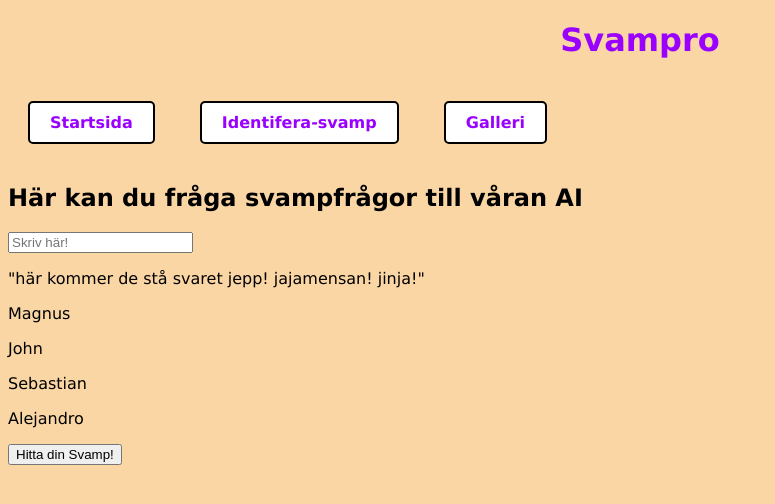
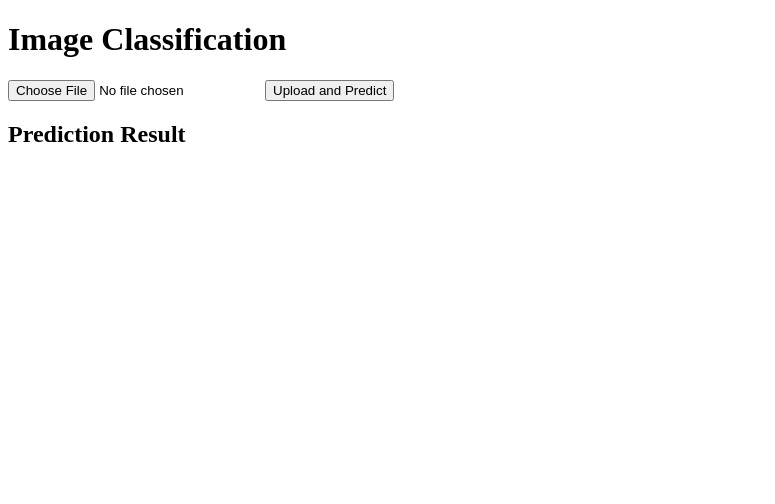
Before and after one commit to Code-666/svamp_agil_grupp, a Flask app: page /ai in a window 1280 px wide. Shown: the top 504 px of the page, without its empty margins (0-775 px from the left). Run offline with Flask 3, Linux system fonts and the light colour scheme.

Commit message:
add DL model stuff

```diff
--- a/app.py
+++ b/app.py
@@ -1,9 +1,15 @@
 from flask import Flask
-from flask import render_template, request, flash, redirect, url_for, session
+from flask import render_template, request, flash, redirect, url_for, session, jsonify
 from models import MushroomFilter, MushroomImage, MushroomInfo, db, app
 from io import BytesIO
 import base64
 from flask_sqlalchemy import SQLAlchemy
+
+from tensorflow import keras
+from tensorflow.keras.preprocessing import image
+import numpy as np
+import PIL
+from tensorflow.keras.models import load_model
 
 
 # our main page
@@ -25,9 +31,46 @@ def dagens_svamp():
 
 @app.route("/ai")
 def ai():
-    #mymodel = load_model('mushroom_model')
-    myModel = ["Magnus", "John", "Sebastian", "Alejandro"]
-    return render_template("ai.html", myModel=myModel)
+    return render_template("ai.html")
+
+@app.route('/upload', methods=['POST'])
+def upload_image():
+    if 'file' not in request.files:
+        return jsonify({'error': 'No file part'})
+
+    file = request.files['file']
+
+    if file.filename == '':
+        return jsonify({'error': 'No selected file'})
+
+    if file:
+        try:
+            # Read the uploaded image using PIL or any image processing library
+            image_data = file.read()
+            img = image.load_img(BytesIO(image_data), target_size=(160, 160))
+
+            # Preprocess the image
+            img = image.img_to_array(img)
+            img = np.expand_dims(img, axis=0)
+
+            model = load_model('models/flugVSkant.h5')
+
+            # Make a prediction
+            prediction = model.predict(img)
+            class_index = np.argmax(prediction)
+
+            # Retrieve class labels or categories
+            class_labels = ["Flug svamp", "Kantarell"]  # Replace with your own class labels
+
+            print(prediction)
+            result = {
+                'class': class_labels[class_index],
+                'confidence': str(prediction[0][class_index])
+            }
+
+            return jsonify(result)
+        except Exception as e:
+            return jsonify({'error': str(e)})
 
 # creates a function that converts the binary images on the frontend (in the jinja2)
 def b64encode(s):
--- a/templates/ai.html
+++ b/templates/ai.html
@@ -1,31 +1,43 @@
 <!DOCTYPE html>
-<html lang="en">
+<html>
 <head>
-    <meta charset="UTF-8">
-    <title>AI</title>
-  <link rel="stylesheet" href="../static/css/ai.css">
+    <title>Image Classification</title>
 </head>
 <body>
-<h1> Svampro </h1>
-<a href="/mainpage" class="identifera-svamp">Startsida</a>
-<a href="/min_svamp" class="identifera-svamp">Identifera-svamp</a>
-<a href="/galleri" class="identifera-svamp">Galleri</a>
-<h2>Här kan du fråga svampfrågor till våran AI</h2>
-<div>
-    <input type="text" placeholder="Skriv här!">
-    <p>
-        "här kommer de stå svaret jepp! jajamensan! jinja!"
-        {% for text in myModel %}
-        <p>
-            {{text}}
-        </p>
-        {% endfor %}
-    </p>
-    <input type="submit" value="Hitta din Svamp!">
-    <footer>
+    <h1>Image Classification</h1>
 
-    </footer>
-</div>
+    <form action="/upload" method="POST" enctype="multipart/form-data">
+        <input type="file" name="file" accept="image/*" />
+        <input type="submit" value="Upload and Predict" />
+    </form>
 
+    <h2>Prediction Result</h2>
+    <p id="prediction"></p>
+
+    <img src="" id="uploaded-image" style="display: none; max-width: 300px;">
+
+    <script>
+        const form = document.querySelector('form');
+        const predictionElement = document.getElementById('prediction');
+        const imageElement = document.getElementById('uploaded-image');
+
+        form.addEventListener('submit', async (e) => {
+            e.preventDefault();
+
+            const formData = new FormData(form);
+            try {
+                const response = await fetch('/upload', {
+                    method: 'POST',
+                    body: formData
+                });
+                const data = await response.json();
+                predictionElement.textContent = `Predicted class: ${data.class}, Confidence: ${data.confidence}`;
+                imageElement.style.display = 'block';
+                imageElement.src = URL.createObjectURL(formData.get('file'));
+            } catch (error) {
+                console.error('Error:', error);
+            }
+        });
+    </script>
 </body>
 </html>
```
Also changed, not shown: requirements.txt (+47 -2 lines), 1 other file.
